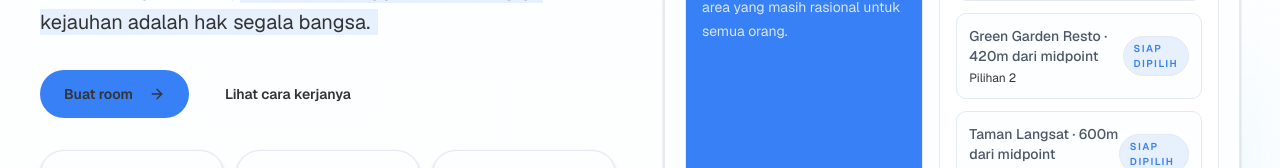
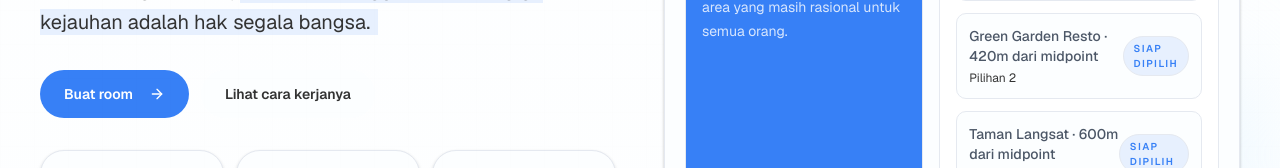
Before and after one commit to rayhanyovi/hangout, a Next.js app: page / in a window 1280 px wide. Shown: the part 602-770 px from the top of the page. Built offline with nearby package versions, Linux system fonts and the light colour scheme.

Commit message:
style: Align primary button foreground color

```diff
--- a/components/ui/button.tsx
+++ b/components/ui/button.tsx
@@ -10,12 +10,11 @@ const buttonVariants = cva(
   {
     variants: {
       variant: {
-        default: "bg-primary px-4 py-3 text-primary-foreground",
+        default: "bg-primary px-4 py-3 text-white!",
         outline: "border border-line bg-card px-4 py-3 text-foreground",
         secondary: "bg-surface px-4 py-3 text-foreground",
         ghost: "bg-transparent px-3 py-2 text-foreground hover:bg-surface-soft",
-        destructive:
-          "bg-destructive px-4 py-3 text-primary-foreground",
+        destructive: "bg-destructive px-4 py-3 text-primary-foreground",
       },
       size: {
         default: "",
```
